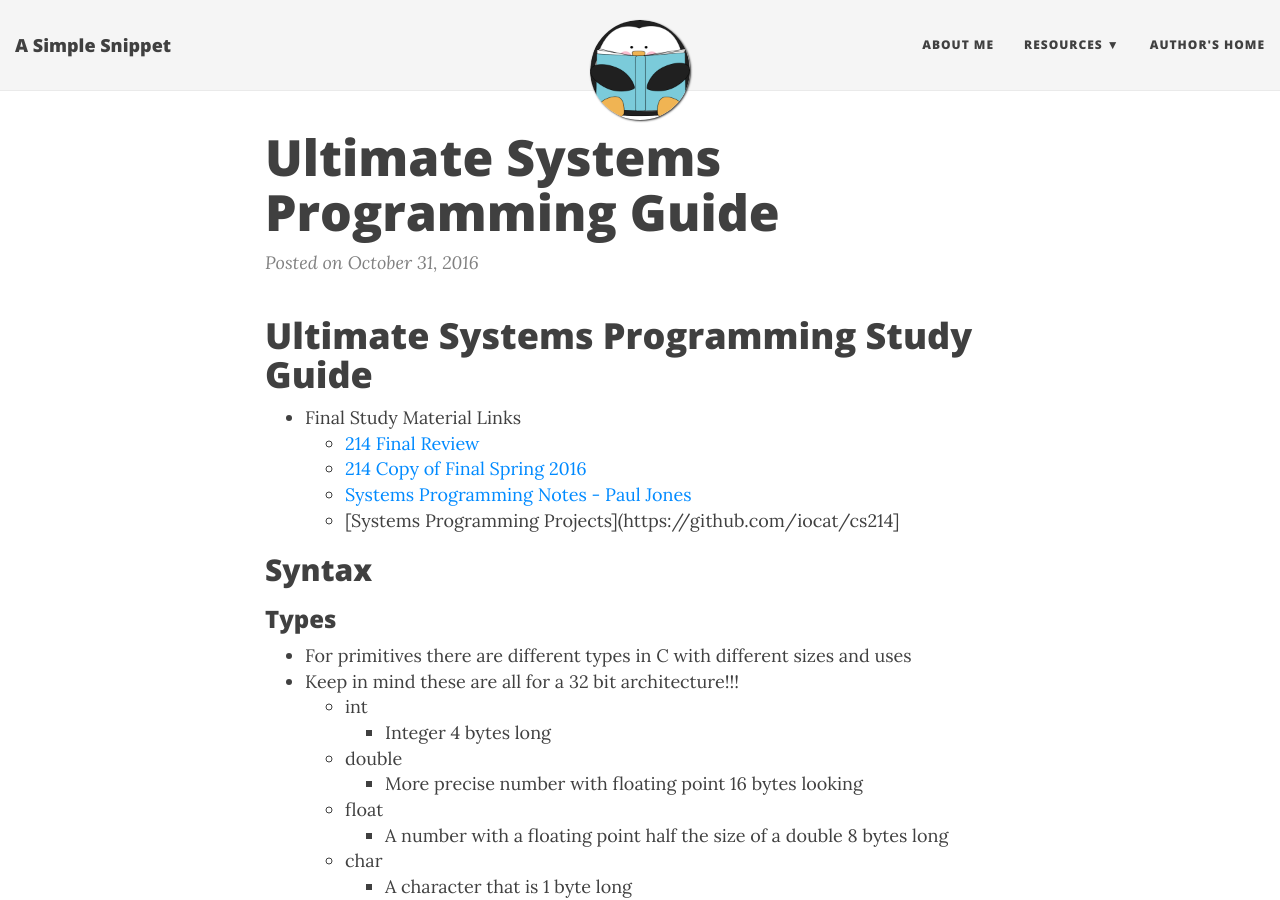
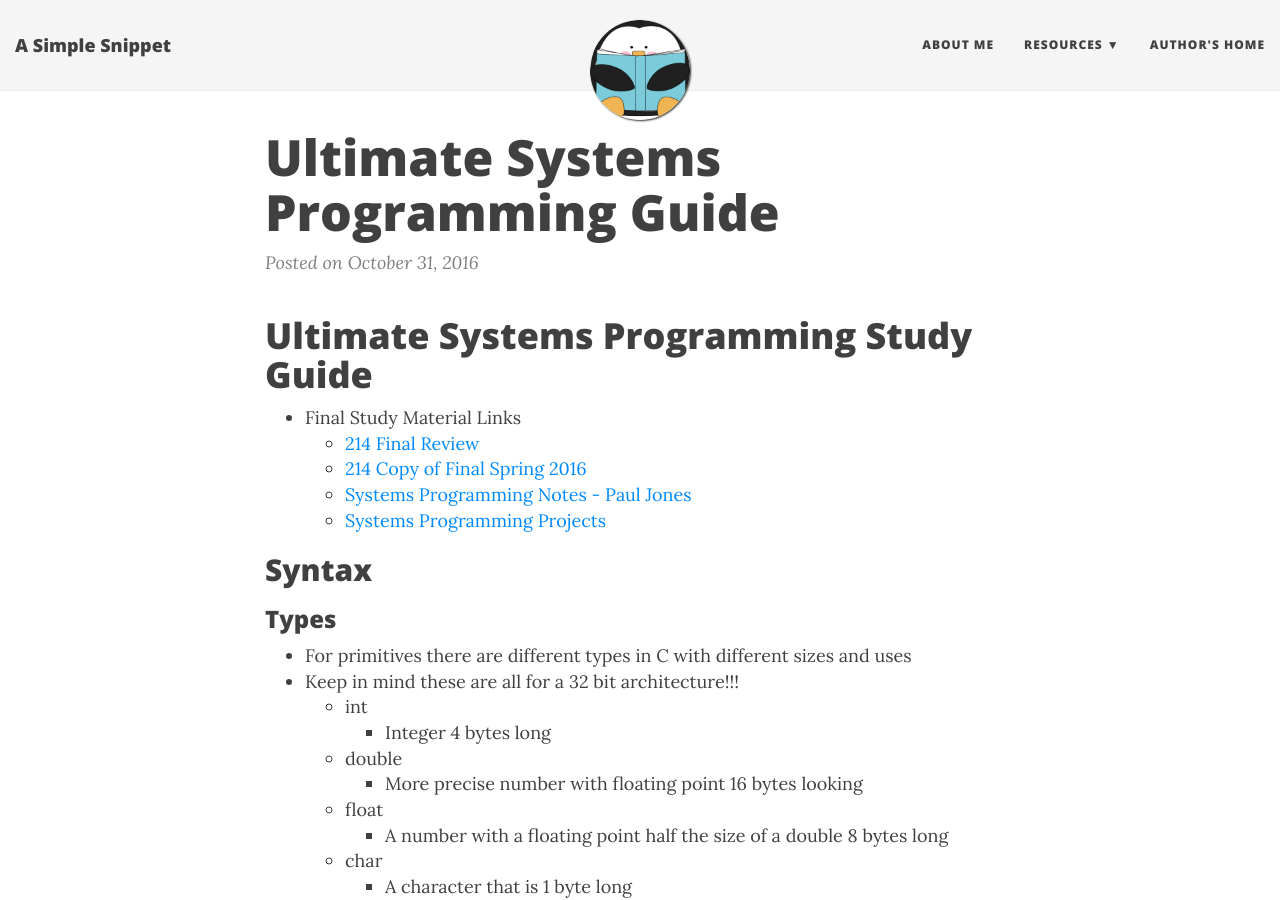
Before and after one commit to QasimAbbas/qasimabbas.github.io, a Jekyll site: the page built from _posts/2016-10-31-systems-notes.md, in a window 1280 px wide and 900 px high. Built offline with Jekyll 4.4.1, drawn with Linux system fonts in a browser that asks for light colours; nearby versions of some CDN libraries.

Commit message:
Fix  quixk typp

```diff
--- a/_posts/2016-10-31-systems-notes.md
+++ b/_posts/2016-10-31-systems-notes.md
@@ -9,7 +9,7 @@
     * [214 Final Review](https://docs.google.com/document/d/1d_AEYR8jUW9ILS8JSHiVsyhh_p7eHAEQg0qgGdAFFGo/edit)
     * [214 Copy of Final Spring 2016](https://docs.google.com/document/d/1fyS46wDSH8mIyp9ADojXjUc-kZyXig1by6K9oK0YATs/edit)
     * [Systems Programming Notes - Paul Jones](http://eden.rutgers.edu/~pmj34/?page=%2FNotes%2FComputer%20Science%2F%2FSystems%20Programming.md)
-    * [Systems Programming Projects](https://github.com/iocat/cs214]
+    * [Systems Programming Projects](https://github.com/iocat/cs214)
 
 ## Syntax
 
```
